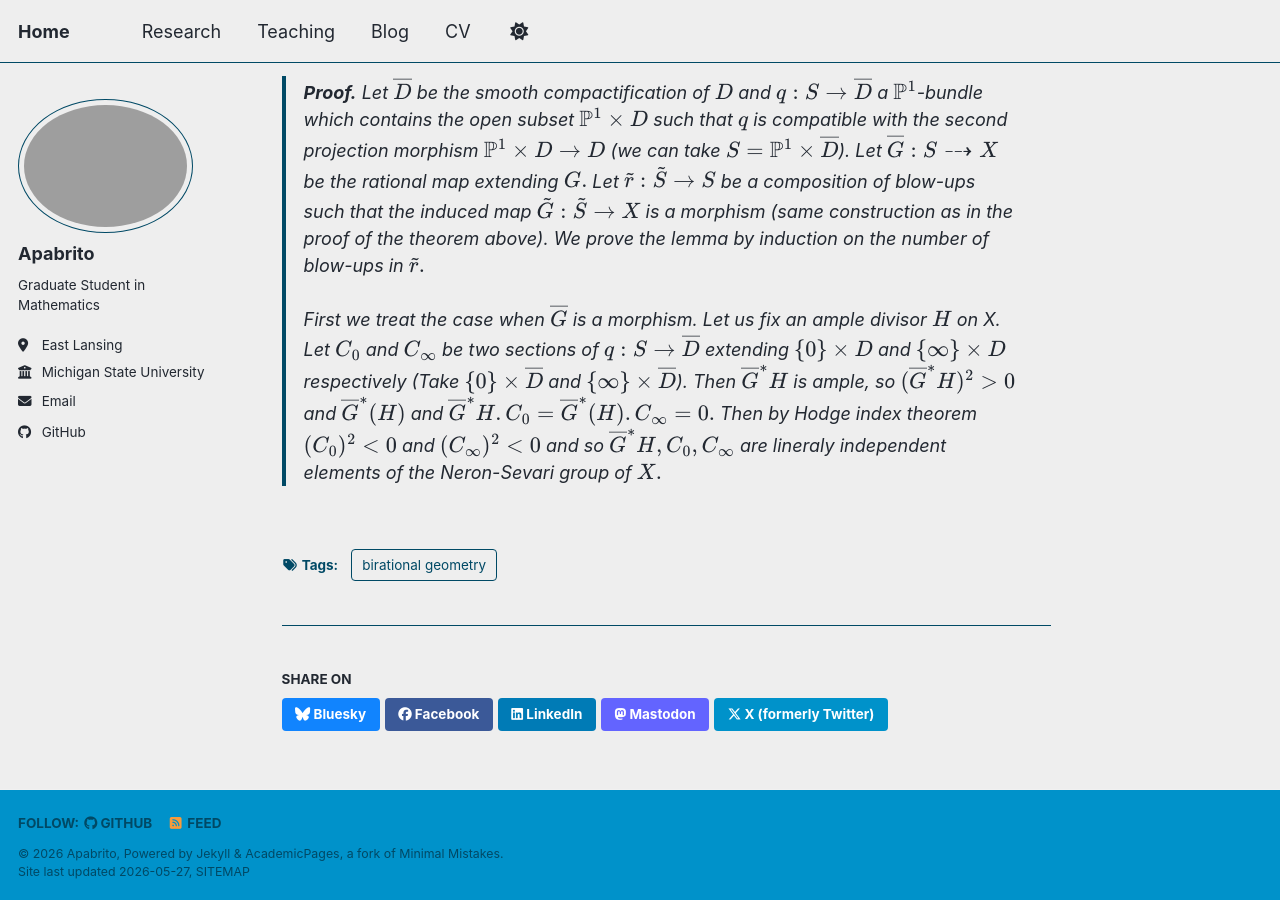
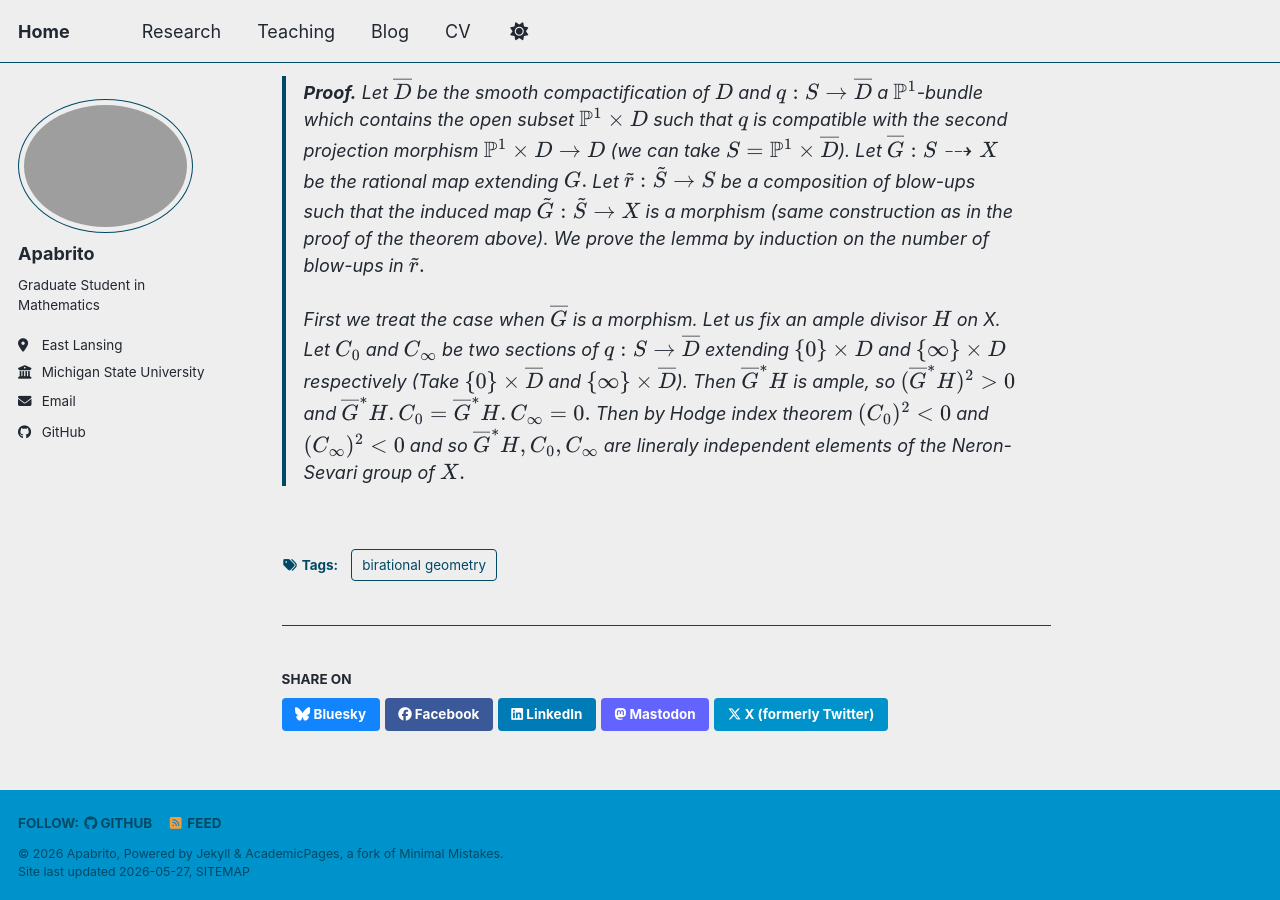
Before and after one commit to apabrito1/apabrito1.github.io, a Jekyll site: the page built from _posts/2012-08-14-blog-post-1.md, in a window 1280 px wide and 900 px high, scrolled down 4013 px. Built offline with Jekyll 4.4.1, drawn with Linux system fonts in a browser that asks for light colours; a script bundle is joined from its source files by our own code; library files that are not in the unit come from our copies.

Commit message:
Update 2012-08-14-blog-post-1.md

```diff
--- a/_posts/2012-08-14-blog-post-1.md
+++ b/_posts/2012-08-14-blog-post-1.md
@@ -62,4 +62,4 @@ Now let us come to the first bend-and-break theorem, which roughly says that if
 >**Proof.**
 >Let $\overline{D}$ be the smooth compactification of $D$ and $q:S\to \overline{D}$ a $\mathbb{P}^1$-bundle which contains the open subset $\mathbb{P}^1\times D$ such that $q$ is compatible with the second projection morphism $\mathbb{P}^1\times D\to D$ (we can take $S=\mathbb{P}^1\times \overline{D}$). Let $\overline{G}:S\dashrightarrow X$ be the rational map extending $G.$ Let $\tilde{r}:\tilde{S}\to S$ be a composition of blow-ups such that the induced map $\tilde{G}:\tilde{S}\to X$ is a morphism (same construction as in the proof of the theorem above). We prove the lemma by induction on the number of blow-ups in $\tilde{r}.$
 >
->First we treat the case when $\overline{G}$ is a morphism. Let us fix an ample divisor $H$ on X. Let $C_0$ and $C_\infty$ be two sections of $q:S\to \overline{D}$ extending $\lbrace 0\rbrace \times D$ and $\lbrace \infty \rbrace \times D$ respectively (Take $\lbrace 0\rbrace \times \overline{D}$ and $\lbrace \infty\rbrace \times \overline{D}$). Then $\overline{G}^ *H$ is ample, so $(\overline{G}^ *H)^2>0$ and $\overline{G}^ *(H)$ and $\overline{G}^ *H.C_0=\overline{G}^ *(H).C_{\infty}=0.$ Then by Hodge index theorem $(C_0)^2<0$ and $(C_{\infty})^2< 0$ and so $\overline{G}^ *H,C_0,C_\infty$ are lineraly independent elements of the Neron-Sevari group of $X.$
+>First we treat the case when $\overline{G}$ is a morphism. Let us fix an ample divisor $H$ on X. Let $C_0$ and $C_\infty$ be two sections of $q:S\to \overline{D}$ extending $\lbrace 0\rbrace \times D$ and $\lbrace \infty \rbrace \times D$ respectively (Take $\lbrace 0\rbrace \times \overline{D}$ and $\lbrace \infty\rbrace \times \overline{D}$). Then $\overline{G}^ *H$ is ample, so $(\overline{G}^ *H)^2>0$ and $\overline{G}^ *H.C_0=\overline{G}^ *H.C_{\infty}=0.$ Then by Hodge index theorem $(C_0)^2<0$ and $(C_{\infty})^2< 0$ and so $\overline{G}^ *H,C_0,C_\infty$ are lineraly independent elements of the Neron-Sevari group of $X.$
```
